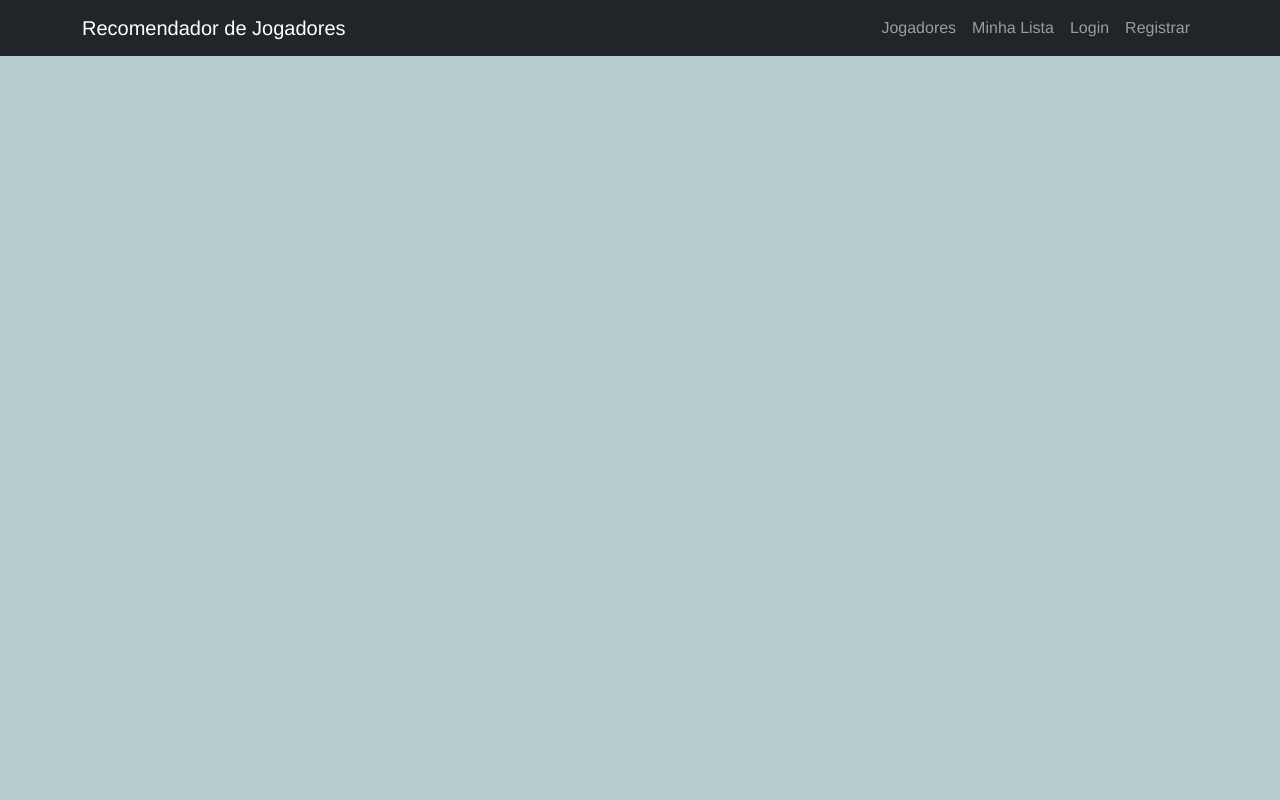
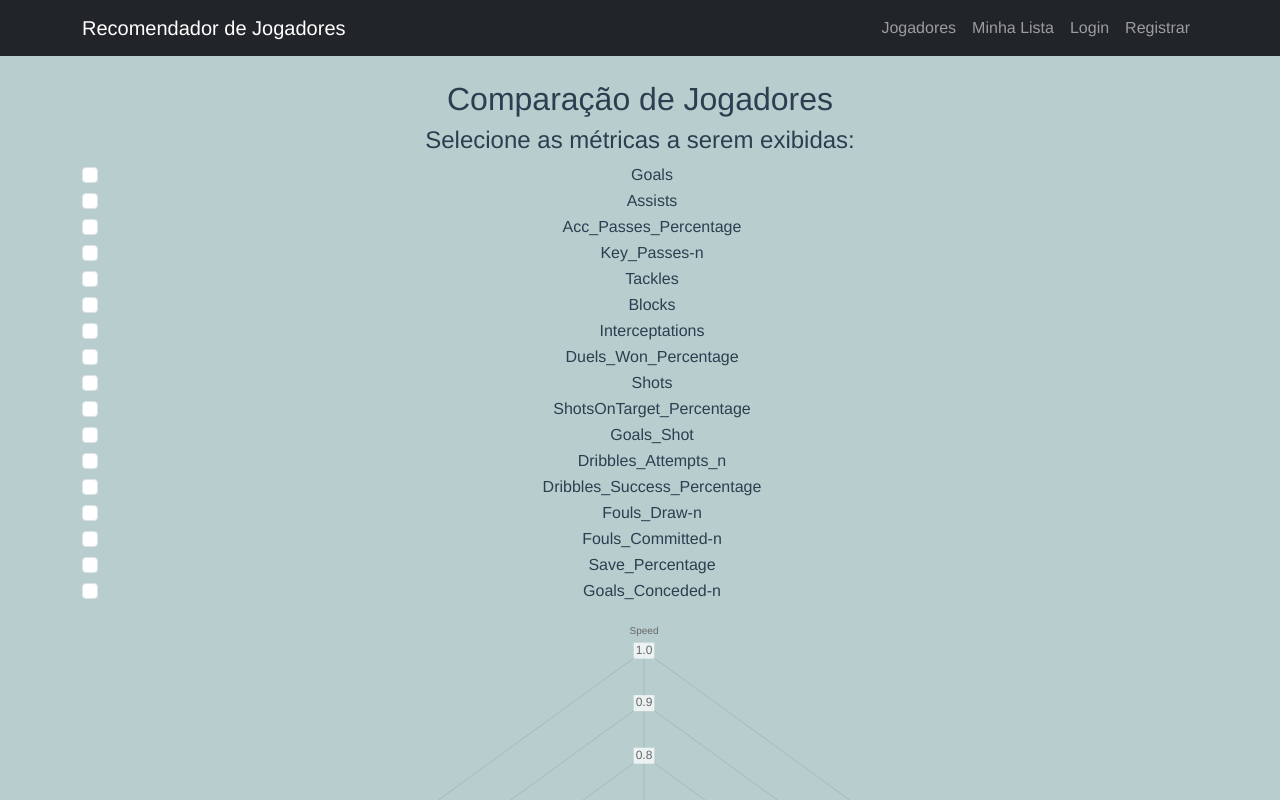
Before and after one commit to pabloghid/players-recommender-frontend, a Vue app: page /comparison/1/1 in a window 1280 px wide. Shown: the top 800 px of the page. Built offline with nearby package versions, Linux system fonts and the light colour scheme; no server answers.

Commit message:
radar page

```diff
--- a/src/components/ChartTest.vue
+++ b/src/components/ChartTest.vue
@@ -58,6 +58,7 @@ export default {
   methods: {
     async fetchPlayerData() {
       try {
+        console.log(this.playerId1)
         const response1 = await getAPI.get(`core/players/${this.playerId1}`);
         const playerData1 = response1.data;
 
--- /dev/null
+++ b/src/components/PlayerComparision.vue
@@ -0,0 +1,62 @@
+<template>
+    <div>
+      <h2>Comparação de Jogadores</h2>
+      <div>
+      <h4>Selecione as métricas a serem exibidas:</h4>
+      <div v-for="metric in metrics" :key="metric" class="form-check">
+        <input
+          type="checkbox"
+          class="form-check-input"
+          :value="metric"
+          v-model="selectedMetrics"
+          id="metric-{{ metric }}"
+        />
+        <label class="form-check-label" :for="'metric-' + metric">{{ metric }}</label>
+      </div>
+    </div>
+      <RadarChart :playerId1="playerId1" :playerId2="playerId2" :selectedMetrics="selectedMetrics" />
+    </div>
+  </template>
+
+  <script>
+  import RadarChart from '@/components/ChartTest';
+
+  export default {
+    name: 'PlayerComparison',
+    components: { RadarChart },
+    props: {
+      playerId1: {
+        type: Number,
+        required: true
+      },
+      playerId2: {
+        type: Number,
+        required: true
+      },
+    },
+    data() {
+      return {
+        selectedMetrics: [],
+      metrics: [
+        'Goals',
+        'Assists',
+        'Acc_Passes_Percentage',
+        'Key_Passes-n',
+        'Tackles',
+        'Blocks',
+        'Interceptations',
+        'Duels_Won_Percentage',
+        'Shots',
+        'ShotsOnTarget_Percentage',
+        'Goals_Shot',
+        'Dribbles_Attempts_n',
+        'Dribbles_Success_Percentage',
+        'Fouls_Draw-n',
+        'Fouls_Committed-n',
+        'Save_Percentage',
+        'Goals_Conceded-n'
+      ]
+      };
+    }
+  };
+  </script>
--- a/src/components/PlayerRecommender.vue
+++ b/src/components/PlayerRecommender.vue
@@ -35,11 +35,42 @@
               <img :src="similar_player.photo" alt="" class="rounded-circle" width="40" height="40">
               <h5>{{ similar_player.name }}</h5>
               <span>Equipe: {{ similar_player.team }}</span>
+
+        <router-link
+          v-if="selectedPlayer && similarPlayers.length > 0"
+          :to="{
+            name: 'PlayerComparison',
+            params: {
+              playerId1: selectedPlayer.Id,
+              playerId2: similarPlayers[0].id
+            }
+          }"
+          class="btn btn-primary"
+        >
+          Comparar Jogadores
+        </router-link>
             </a>
             <hr v-if="similarPlayers.length - 1 > 0">
           </div>
         </div>
       </div>
+
+      <div class="mt-4">
+        <router-link
+          v-if="selectedPlayer && similarPlayers.length > 0"
+          :to="{
+            name: 'PlayerComparison',
+            params: {
+              playerId1: selectedPlayer.Id,
+              playerId2: similarPlayers[0].id
+            }
+          }"
+          class="btn btn-primary"
+        >
+          Comparar Jogadores
+        </router-link>
+      </div>
+
     </div>
   </div>
 </template>
@@ -94,6 +125,9 @@ export default {
       }
     },
     async playerSelected() {
+      console.log('Selected Player:', this.selectedPlayer);
+console.log('Similar Players:', this.similarPlayers);
+
       if (this.selectedPlayer) {
         await this.fetchSimilarPlayers(this.selectedPlayer.Id);
       } else {
--- a/src/main.js
+++ b/src/main.js
@@ -18,7 +18,14 @@ const routes = [
     meta: { requiresAuth: true }
   },
   { path: '/my-list', component: () => import('./components/FavoritePlayers.vue'), meta: { requiresAuth: true }},
-  { path: '/graph', component: () => import('./components/RadarChart.vue'), meta: { requiresAuth: false }}
+  { path: '/graph', component: () => import('./components/RadarChart.vue'), meta: { requiresAuth: false }},
+  {
+    path: '/comparison/:playerId1/:playerId2',
+    name: 'PlayerComparison',
+    component: () => import('./components/PlayerComparision.vue'),
+    props: true,
+    meta: { requiresAuth: false }
+  },
 ]
 const router = createRouter({
   history: createWebHistory(),
```
